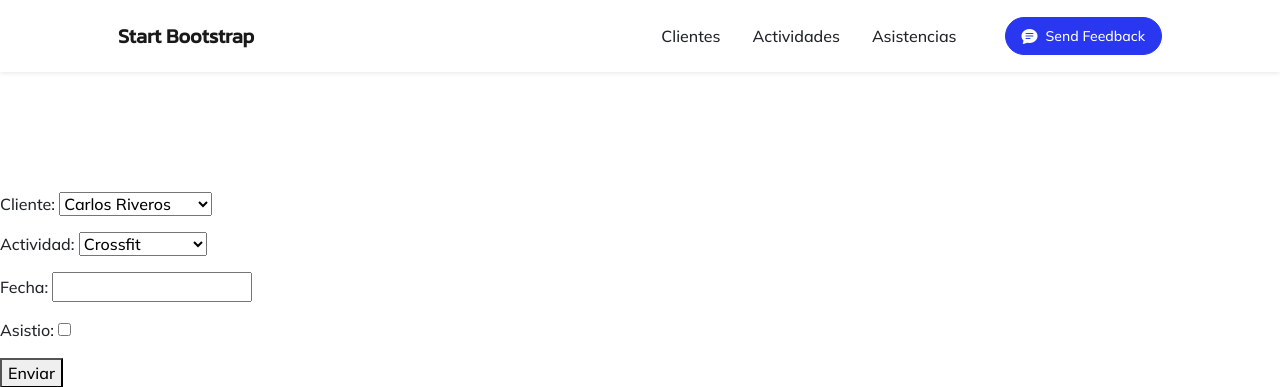
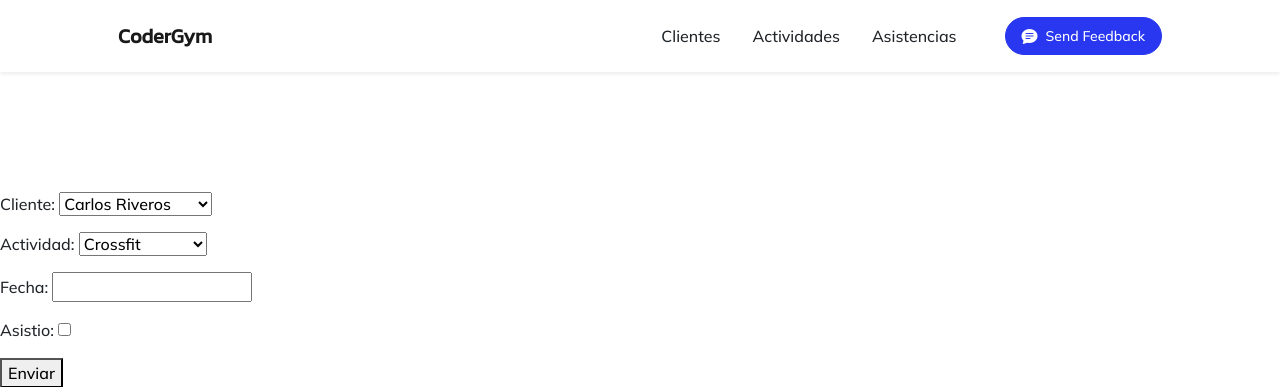
Before and after one commit to cmriveros/TuPrimeraPagina-Riveros, a Django app: page /usuarios/asistencia/ in a window 1280 px wide. Shown: the top 387 px of the page. Run offline with Django 4.2, Linux system fonts and the light colour scheme; some libraries are stand-ins or nearby versions.

Commit message:
correciones pequeñas previa preentrega

```diff
--- a/CoderGym/CoderGym/urls.py
+++ b/CoderGym/CoderGym/urls.py
@@ -17,7 +17,6 @@ Including another URLconf
 from django.contrib import admin
 from django.urls import path, include
 from CoderGym.view import pag_principal
-from usuarios.views import crear_cliente
 
 urlpatterns = [
     path('admin/', admin.site.urls),
--- a/CoderGym/CoderGym/view.py
+++ b/CoderGym/CoderGym/view.py
@@ -1,7 +1,5 @@
 from django.shortcuts import render
 from django.http import HttpResponse
-from django.template import loader
-
 
 def pag_principal(request):
     return render(request, "index.html")
--- a/CoderGym/templates/base.html
+++ b/CoderGym/templates/base.html
@@ -23,7 +23,7 @@
         <!-- Navigation-->
         <nav class="navbar navbar-expand-lg navbar-light fixed-top shadow-sm" id="mainNav">
             <div class="container px-5">
-                <a class="navbar-brand fw-bold" href="#page-top">Start Bootstrap</a>
+                <a class="navbar-brand fw-bold" href="{% url 'Principal' %}">CoderGym</a>
                 <button class="navbar-toggler" type="button" data-bs-toggle="collapse" data-bs-target="#navbarResponsive" aria-controls="navbarResponsive" aria-expanded="false" aria-label="Toggle navigation">
                     Menu
                     <i class="bi-list"></i>
--- a/CoderGym/usuarios/views.py
+++ b/CoderGym/usuarios/views.py
@@ -1,7 +1,6 @@
-from django.shortcuts import render, redirect
+from django.shortcuts import render
 from usuarios.models import Cliente, Actividad, Asistencia
 from usuarios.forms import ClienteFormulario, ActividadesFormulario, AsistenciasFormulario
-from CoderGym.view import pag_principal
 
 # Create your views here.
 
```
